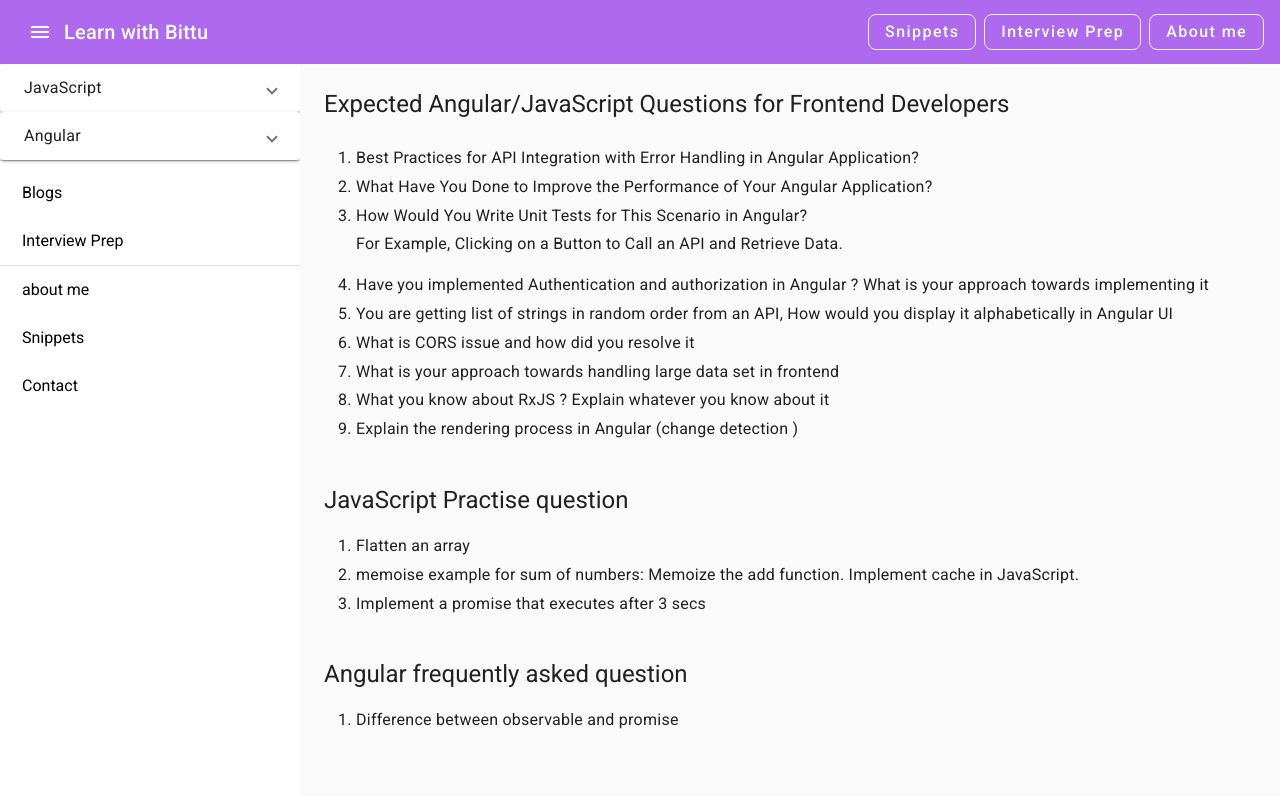
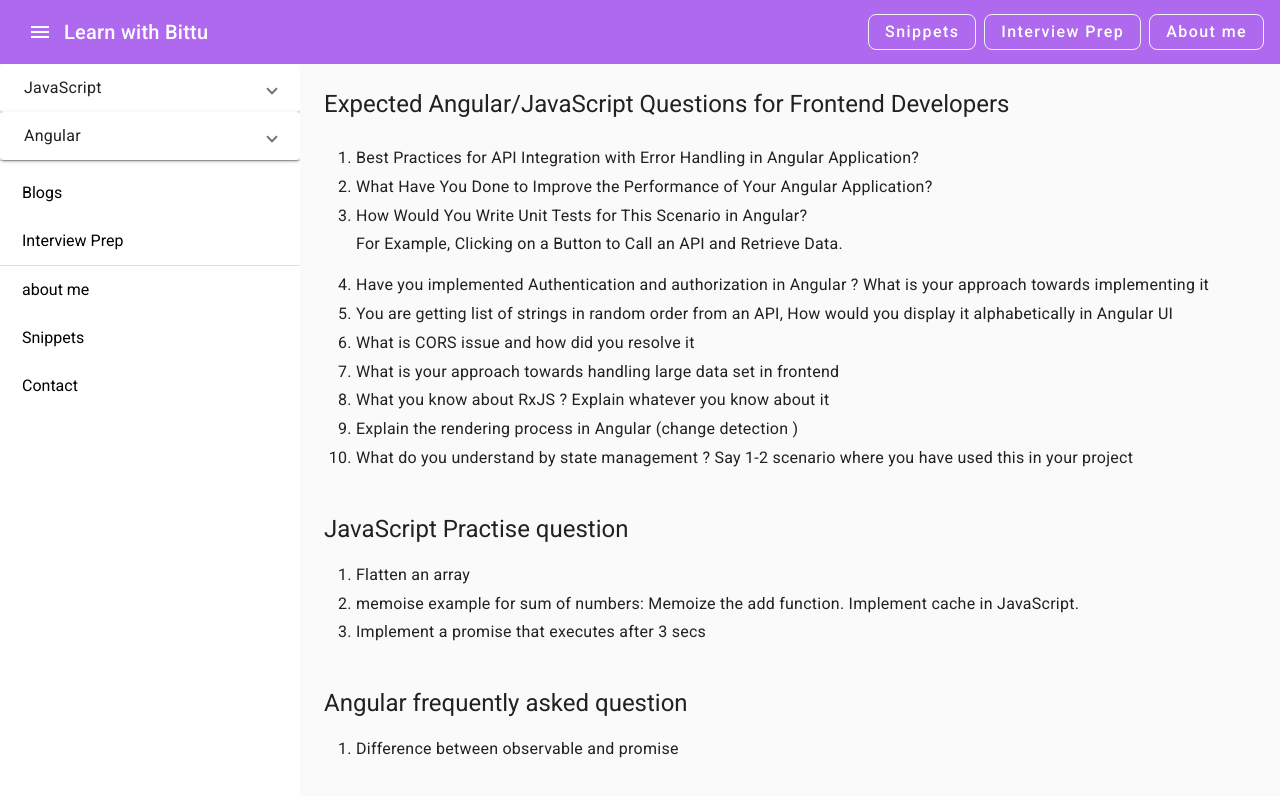
Before and after one commit to bittu1040/Learn-with-Bittu, an Angular app: page /interview-preparation in a window 1280 px wide. Shown: the top 796 px of the page. Built offline with nearby package versions, Linux system fonts and the light colour scheme.

Commit message:
state management

```diff
--- a/src/app/module/learn/learn-js/learn-js.component.html
+++ b/src/app/module/learn/learn-js/learn-js.component.html
@@ -14,6 +14,7 @@
         <li>What is your approach towards handling large data set in frontend </li>
         <li>What you know about RxJS ? Explain whatever you know about it</li>
         <li>Explain the rendering process in Angular (change detection )</li>
+        <li>What do you understand by state management ? Say 1-2 scenario where you have used this in your project </li>
       </ol>
     </div>
   </div>
```
